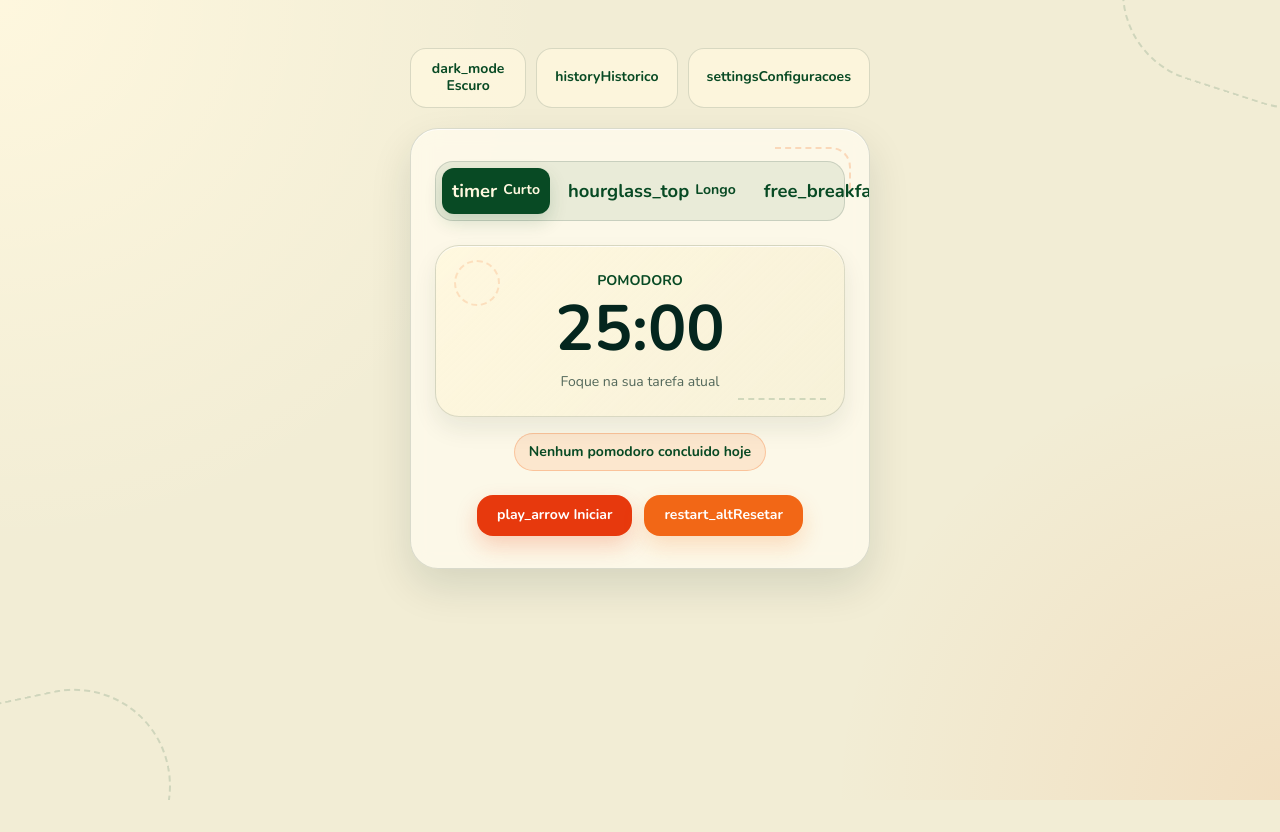
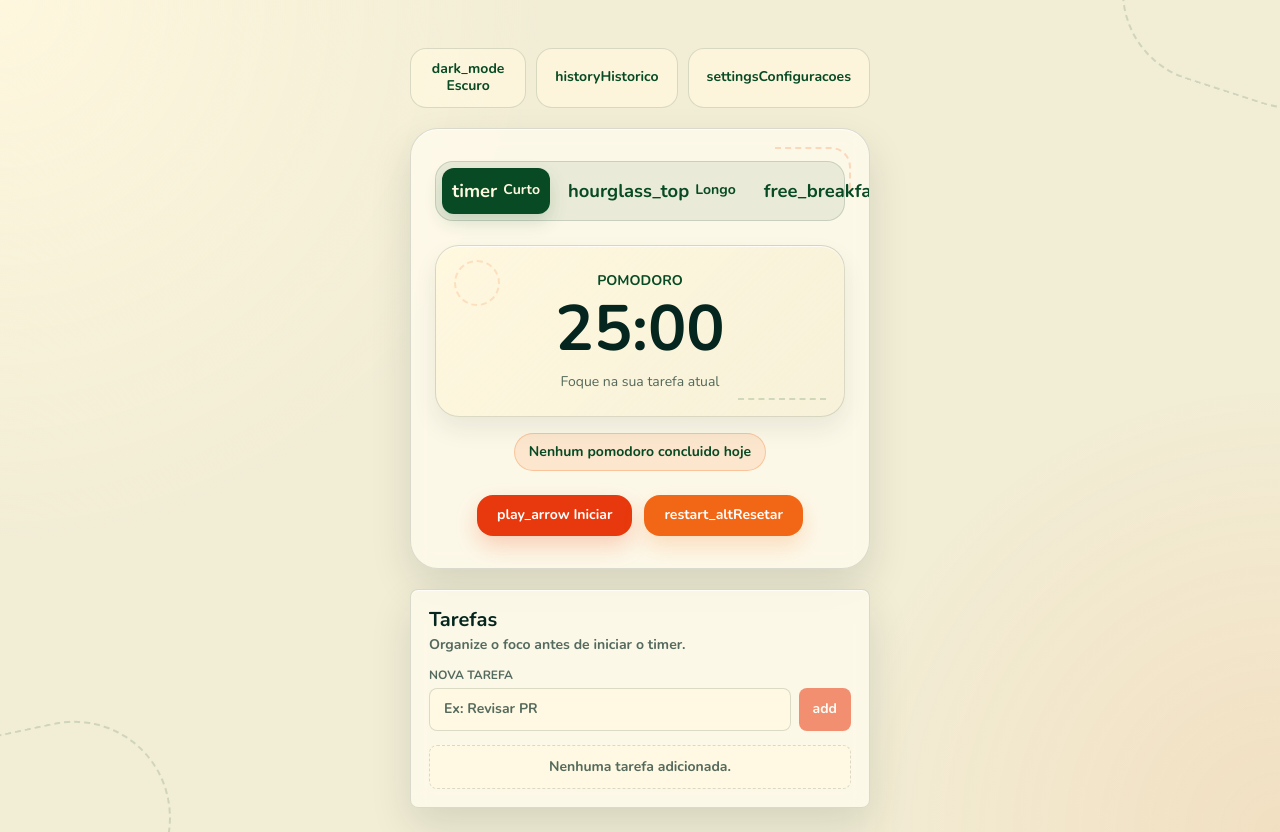
Before and after one commit to LuizOtavioTG/pomodoro-timer, an Angular app in the folder frontend/pomodoro-frontend/: page / in a window 1280 px wide. Before the commit the page ends 800 px from the top, so only its background shows below. Built offline with nearby package versions, Linux system fonts and the light colour scheme.

Commit message:
feat: add basic task list to pomodoro container

```diff
--- a/frontend/pomodoro-frontend/src/app/pomodoro-container/pomodoro-container.html
+++ b/frontend/pomodoro-frontend/src/app/pomodoro-container/pomodoro-container.html
@@ -57,6 +57,82 @@
     ></app-timer-controls>
   </div>
 
+  <section class="task-panel" aria-labelledby="task-panel-title">
+    <div class="task-panel-header">
+      <div>
+        <h2 id="task-panel-title">Tarefas</h2>
+        <p>Organize o foco antes de iniciar o timer.</p>
+      </div>
+    </div>
+
+    <form class="task-form" (ngSubmit)="addTask()">
+      <label class="task-input-label" for="new-task-title">
+        Nova tarefa
+      </label>
+      <div class="task-form-row">
+        <input
+          id="new-task-title"
+          name="newTaskTitle"
+          type="text"
+          class="task-input"
+          autocomplete="off"
+          placeholder="Ex: Revisar PR"
+          [(ngModel)]="newTaskTitle"
+        />
+        <button
+          type="submit"
+          class="task-add-button"
+          [disabled]="newTaskTitle.trim().length === 0"
+          aria-label="Adicionar tarefa"
+        >
+          <span class="material-icons" aria-hidden="true">add</span>
+        </button>
+      </div>
+    </form>
+
+    @if (tasks.length > 0) {
+      <ul class="task-list" aria-label="Lista de tarefas">
+        @for (task of tasks; track task.id) {
+          <li class="task-list-item" [class.completed]="task.completed">
+            <button
+              type="button"
+              class="task-complete-button"
+              [attr.aria-label]="
+                task.completed
+                  ? 'Marcar tarefa como pendente'
+                  : 'Marcar tarefa como concluida'
+              "
+              [attr.aria-pressed]="task.completed"
+              (click)="toggleTaskCompleted(task.id)"
+            >
+              <span class="material-icons" aria-hidden="true">
+                {{ task.completed ? 'check_box' : 'check_box_outline_blank' }}
+              </span>
+            </button>
+
+            <div class="task-content">
+              <span class="task-title">{{ task.title }}</span>
+              <span class="task-pomodoro-count">
+                {{ task.pomodorosCount }}
+                {{ task.pomodorosCount === 1 ? 'pomodoro' : 'pomodoros' }}
+              </span>
+            </div>
+
+            <button
+              type="button"
+              class="task-remove-button"
+              aria-label="Remover tarefa"
+              (click)="removeTask(task.id)"
+            >
+              <span class="material-icons" aria-hidden="true">delete</span>
+            </button>
+          </li>
+        }
+      </ul>
+    } @else {
+      <p class="task-empty-state">Nenhuma tarefa adicionada.</p>
+    }
+  </section>
 </div>
 
 <app-modal
--- a/frontend/pomodoro-frontend/src/app/pomodoro-container/pomodoro-container.scss
+++ b/frontend/pomodoro-frontend/src/app/pomodoro-container/pomodoro-container.scss
@@ -129,6 +129,191 @@
   font-weight: 700;
   line-height: 1.4;
   padding: 8px 14px;
+  text-align: center;
+}
+
+.task-panel {
+  width: 100%;
+  box-sizing: border-box;
+  border: 1px solid var(--color-border);
+  border-radius: 8px;
+  background: var(--color-surface);
+  box-shadow: var(--shadow-soft), var(--shadow-inset-soft);
+  padding: 18px;
+  backdrop-filter: blur(10px);
+}
+
+.task-panel-header {
+  display: flex;
+  justify-content: space-between;
+  gap: 16px;
+  margin-bottom: 14px;
+}
+
+.task-panel h2 {
+  margin: 0;
+  color: var(--color-deep-teal);
+  font-size: var(--font-size-section);
+  line-height: 1.2;
+}
+
+.task-panel p {
+  margin: 4px 0 0;
+  color: var(--color-muted);
+  font-size: var(--font-size-body);
+  font-weight: 700;
+  line-height: 1.3;
+}
+
+.task-form {
+  margin-bottom: 14px;
+}
+
+.task-input-label {
+  display: block;
+  margin-bottom: 6px;
+  color: var(--color-muted);
+  font-size: var(--font-size-caption);
+  font-weight: 800;
+  line-height: 1.2;
+  text-transform: uppercase;
+}
+
+.task-form-row {
+  display: flex;
+  gap: 8px;
+}
+
+.task-input {
+  min-width: 0;
+  flex: 1;
+  border: 1px solid var(--color-border);
+  border-radius: 8px;
+  background: var(--color-subtle-surface);
+  color: var(--color-deep-teal);
+  font-size: var(--font-size-body);
+  font-weight: 700;
+  line-height: 1.2;
+  padding: 12px 14px;
+  outline: none;
+}
+
+.task-input::placeholder {
+  color: var(--color-muted);
+}
+
+.task-input:focus {
+  border-color: var(--color-accent);
+  box-shadow: 0 0 0 4px var(--color-focus-ring);
+}
+
+.task-add-button {
+  border: none;
+  border-radius: 8px;
+  background: var(--color-primary);
+  color: #ffffff;
+  cursor: pointer;
+  font-size: var(--font-size-body);
+  font-weight: 800;
+  line-height: 1.2;
+  padding: 10px 14px;
+  transition: transform 0.15s ease, background 0.2s ease,
+    box-shadow 0.2s ease;
+}
+
+.task-add-button:hover {
+  background: #c92f0a;
+  transform: translateY(-1px);
+}
+
+.task-add-button:disabled {
+  cursor: not-allowed;
+  opacity: 0.55;
+  transform: none;
+}
+
+.task-list {
+  display: flex;
+  flex-direction: column;
+  gap: 8px;
+  list-style: none;
+  margin: 0;
+  padding: 0;
+}
+
+.task-list-item {
+  display: grid;
+  grid-template-columns: 36px minmax(0, 1fr) 36px;
+  align-items: center;
+  gap: 8px;
+  min-height: 54px;
+  border: 1px solid var(--color-border);
+  border-radius: 8px;
+  background: var(--color-subtle-surface);
+  padding: 8px;
+}
+
+.task-list-item.completed .task-title {
+  color: var(--color-muted);
+  text-decoration: line-through;
+}
+
+.task-complete-button,
+.task-remove-button {
+  width: 36px;
+  height: 36px;
+  border: none;
+  border-radius: 8px;
+  background: transparent;
+  color: var(--color-secondary);
+  cursor: pointer;
+  display: inline-flex;
+  align-items: center;
+  justify-content: center;
+  padding: 0;
+  transition: background 0.2s ease, color 0.2s ease;
+}
+
+.task-complete-button:hover,
+.task-remove-button:hover {
+  background: var(--color-subtle-hover);
+}
+
+.task-remove-button {
+  color: var(--color-muted);
+}
+
+.task-remove-button:hover {
+  color: var(--color-primary);
+}
+
+.task-content {
+  min-width: 0;
+  display: flex;
+  flex-direction: column;
+  gap: 2px;
+}
+
+.task-title {
+  color: var(--color-deep-teal);
+  font-size: var(--font-size-body);
+  font-weight: 800;
+  line-height: 1.25;
+  overflow-wrap: anywhere;
+}
+
+.task-pomodoro-count {
+  color: var(--color-muted);
+  font-size: var(--font-size-caption);
+  font-weight: 800;
+  line-height: 1.2;
+}
+
+.task-empty-state {
+  border: 1px dashed var(--color-border);
+  border-radius: 8px;
+  background: var(--color-subtle-surface);
+  padding: 12px;
   text-align: center;
 }
 
@@ -428,4 +613,12 @@
   .history-bar-track {
     height: 88px;
   }
+
+  .task-form-row {
+    flex-direction: column;
+  }
+
+  .task-add-button {
+    width: 100%;
+  }
 }
--- a/frontend/pomodoro-frontend/src/app/pomodoro-container/pomodoro-container.ts
+++ b/frontend/pomodoro-frontend/src/app/pomodoro-container/pomodoro-container.ts
@@ -6,6 +6,7 @@ import {
   OnDestroy,
   inject,
 } from '@angular/core';
+import { FormsModule } from '@angular/forms';
 import { takeUntilDestroyed } from '@angular/core/rxjs-interop';
 import { interval, Subscription } from 'rxjs';
 import { TimerDisplay } from "./timer-display/timer-display";
@@ -36,10 +37,18 @@ const THEME_STORAGE_KEY = 'pomodoro-theme';
 type PomodoroTheme = 'light' | 'dark';
 type HistoryViewMode = 'daily' | 'weekly';
 
+interface PomodoroTask {
+  id: number;
+  title: string;
+  completed: boolean;
+  pomodorosCount: number;
+}
+
 @Component({
   selector: 'app-pomodoro-container',
   standalone:true,
   imports: [
+    FormsModule,
     TimerDisplay,
     SessionSelector,
     TimerControls,
@@ -65,6 +74,9 @@ export class PomodoroContainer implements OnDestroy {
   isHistoryModalOpen = false;
   isDarkMode = this.loadThemePreference() === 'dark';
   selectedHistoryView: HistoryViewMode = 'weekly';
+  tasks: PomodoroTask[] = [];
+  newTaskTitle = '';
+  private nextTaskId = 1;
   weeklyHistory: PomodoroDailyHistoryEntry[] =
     this.pomodoroHistory.getWeeklyHistory();
   currentStreak = this.pomodoroHistory.getCurrentStreak();
@@ -235,6 +247,43 @@ export class PomodoroContainer implements OnDestroy {
 
     this.pomodoroTimer.reset();
     this.updateDocumentTitle();
+  }
+
+  addTask(): void {
+    const title = this.newTaskTitle.trim();
+
+    if (title.length === 0) {
+      return;
+    }
+
+    this.tasks = [
+      ...this.tasks,
+      {
+        id: this.nextTaskId,
+        title,
+        completed: false,
+        pomodorosCount: 0,
+      },
+    ];
+    this.nextTaskId += 1;
+    this.newTaskTitle = '';
+  }
+
+  toggleTaskCompleted(taskId: number): void {
+    this.tasks = this.tasks.map((task) => {
+      if (task.id !== taskId) {
+        return task;
+      }
+
+      return {
+        ...task,
+        completed: !task.completed,
+      };
+    });
+  }
+
+  removeTask(taskId: number): void {
+    this.tasks = this.tasks.filter((task) => task.id !== taskId);
   }
 
   toggleTheme(): void {
```
Also changed, not shown: 1 other file (tests, documents, lock files or other folders).
